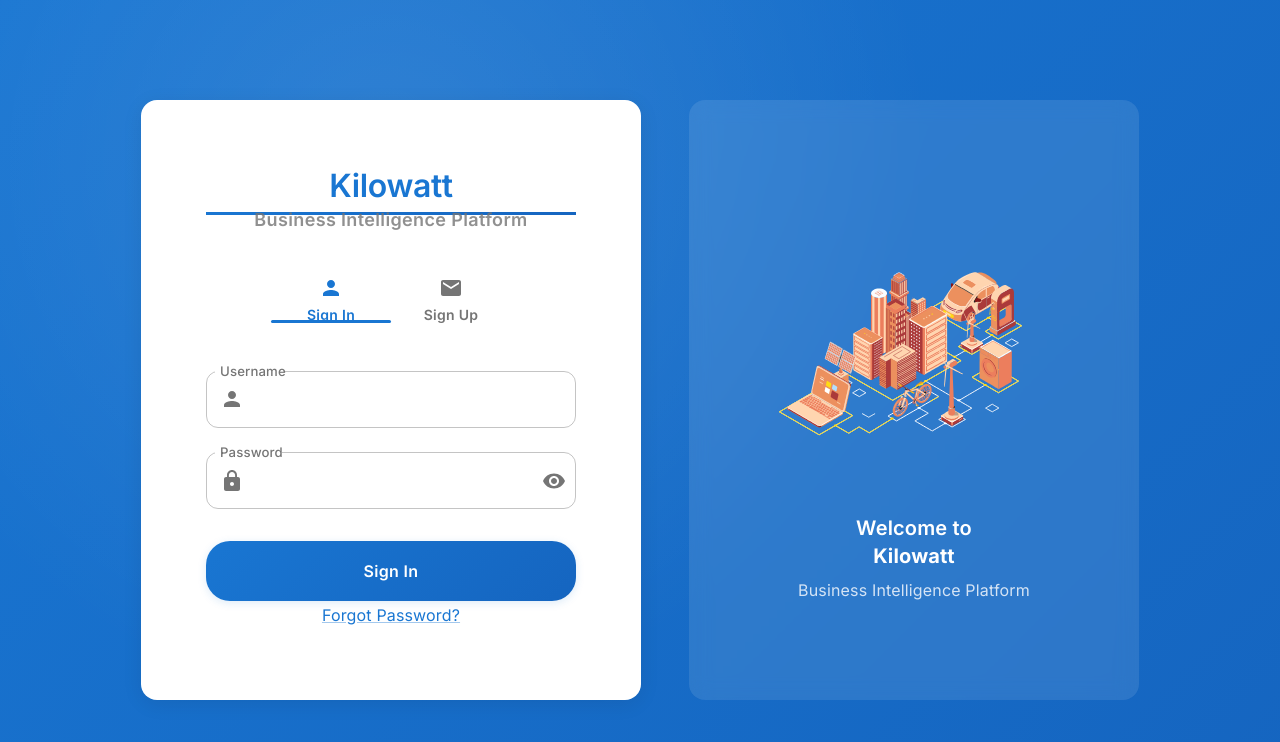
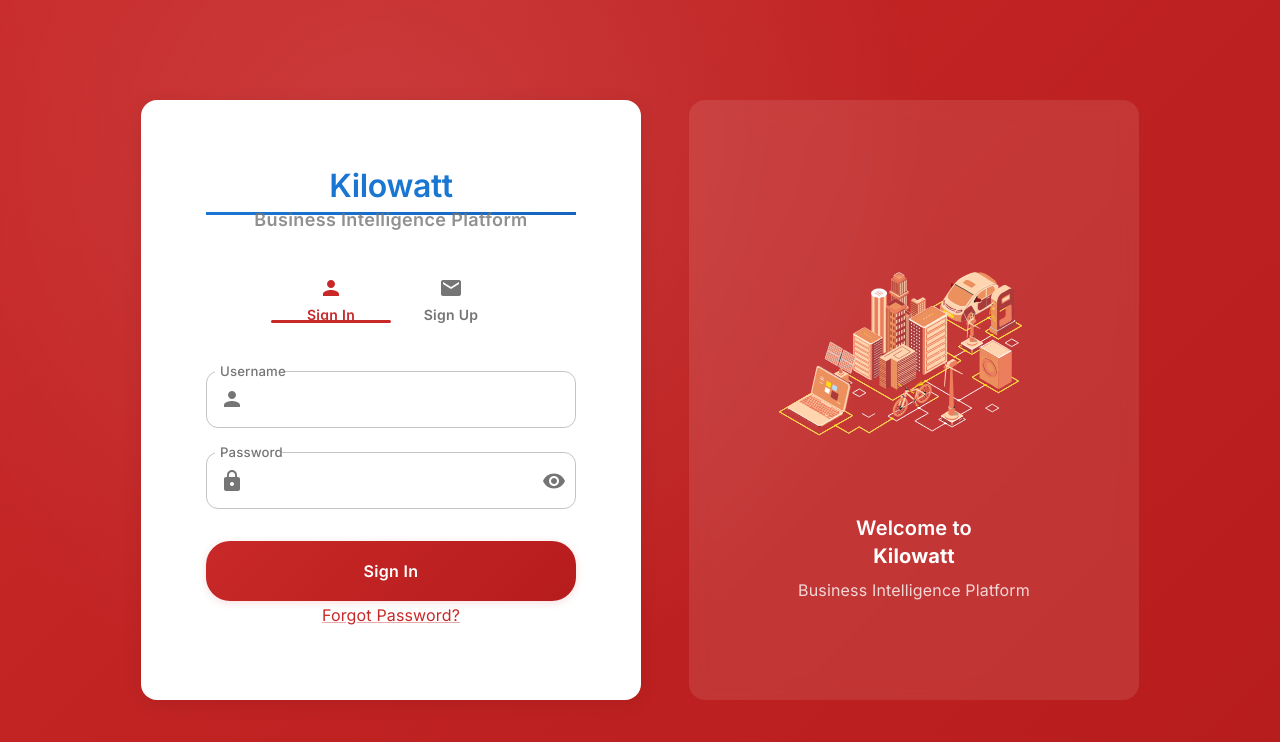
Before and after one commit to lcjthurston/Wireframe-Application-Plan, a React (Create React App) app: page / in a window 1280 px wide. Shown: the top 742 px of the page. Built offline with nearby package versions, Linux system fonts and the light colour scheme.

Commit message:
red theme

```diff
--- a/src/components/AccountDashboard/AccountDashboard.scss
+++ b/src/components/AccountDashboard/AccountDashboard.scss
@@ -6,7 +6,7 @@
 }
 
 .account-dashboard-app-bar {
-  background: linear-gradient(135deg, #1976d2 0%, #1565c0 100%);
+  background: linear-gradient(135deg, #C82828 0%, #B71C1C 100%);
   box-shadow: 0 2px 8px rgba(0,0,0,0.1);
 }
 
--- a/src/components/CommissionDashboard/CommissionDashboard.scss
+++ b/src/components/CommissionDashboard/CommissionDashboard.scss
@@ -6,7 +6,7 @@
 }
 
 .commission-app-bar {
-  background: linear-gradient(135deg, #1976d2 0%, #1565c0 100%);
+  background: linear-gradient(135deg, #C82828 0%, #B71C1C 100%);
   box-shadow: 0 2px 8px rgba(0,0,0,0.1);
 }
 
@@ -87,7 +87,7 @@
 .commission-stat-value {
   font-size: 2rem;
   font-weight: 700;
-  color: #1976d2;
+  color: #C82828;
 }
 
 .commission-stat-label {
--- a/src/components/DataEntryModal/DataEntryModal.scss
+++ b/src/components/DataEntryModal/DataEntryModal.scss
@@ -27,7 +27,7 @@
 }
 
 .data-entry-modal-header {
-  background: linear-gradient(135deg, #1976d2 0%, #1565c0 100%);
+  background: linear-gradient(135deg, #C82828 0%, #B71C1C 100%);
   color: white;
   padding: 24px 32px;
   display: flex;
@@ -287,11 +287,11 @@
   border: none;
 
   &.primary {
-    background: #1976d2;
+    background: #C82828;
     color: white;
 
     &:hover {
-      background: #1565c0;
+      background: #B71C1C;
     }
 
     &:disabled {
@@ -302,11 +302,11 @@
 
   &.secondary {
     background: transparent;
-    color: #1976d2;
-    border: 2px solid #1976d2;
+    color: #C82828;
+    border: 2px solid #C82828;
 
     &:hover {
-      background: rgba(25, 118, 210, 0.1);
+      background: rgba(200, 40, 40, 0.1);
     }
   }
 
--- a/src/components/EmailDraftDashboard/EmailDraftDashboard.scss
+++ b/src/components/EmailDraftDashboard/EmailDraftDashboard.scss
@@ -6,7 +6,7 @@
 }
 
 .email-draft-app-bar {
-  background: linear-gradient(135deg, #1976d2 0%, #1565c0 100%);
+  background: linear-gradient(135deg, #C82828 0%, #B71C1C 100%);
   box-shadow: 0 2px 8px rgba(0,0,0,0.1);
 }
 
--- a/src/components/HomePage/HomePage.scss
+++ b/src/components/HomePage/HomePage.scss
@@ -6,7 +6,7 @@
 }
 
 .home-app-bar {
-  background: linear-gradient(135deg, #1976d2 0%, #1565c0 100%);
+  background: linear-gradient(135deg, #C82828 0%, #B71C1C 100%);
   box-shadow: 0 2px 8px rgba(0,0,0,0.1);
 }
 
@@ -87,7 +87,7 @@
 .home-stat-value {
   font-size: 2rem;
   font-weight: 700;
-  color: #1976d2;
+  color: #C82828;
 }
 
 .home-stat-label {
--- a/src/components/LoginPage/LoginPage.scss
+++ b/src/components/LoginPage/LoginPage.scss
@@ -5,7 +5,7 @@
   justify-content: center;
   align-items: center;
   min-height: 100vh;
-  background: linear-gradient(135deg, #1976d2 0%, #1565c0 100%);
+  background: linear-gradient(135deg, #C82828 0%, #B71C1C 100%);
   position: relative;
   overflow: hidden;
 
--- a/src/components/ManagerDashboard/ManagerDashboard.scss
+++ b/src/components/ManagerDashboard/ManagerDashboard.scss
@@ -6,7 +6,7 @@
 }
 
 .manager-dashboard-app-bar {
-  background: linear-gradient(135deg, #1976d2 0%, #1565c0 100%);
+  background: linear-gradient(135deg, #C82828 0%, #B71C1C 100%);
   box-shadow: 0 2px 8px rgba(0,0,0,0.1);
 }
 
@@ -234,8 +234,8 @@
 }
 
 .manager-dashboard-status-pending {
-  background-color: #e3f2fd;
-  color: #1976d2;
+  background-color: #ffebee;
+  color: #C82828;
 }
 
 .manager-dashboard-status-super-flagged {
--- a/src/components/ProviderDashboard/ProviderDashboard.scss
+++ b/src/components/ProviderDashboard/ProviderDashboard.scss
@@ -6,7 +6,7 @@
 }
 
 .provider-dashboard-app-bar {
-  background: linear-gradient(135deg, #1976d2 0%, #1565c0 100%);
+  background: linear-gradient(135deg, #C82828 0%, #B71C1C 100%);
   box-shadow: 0 2px 8px rgba(0,0,0,0.1);
 }
 
--- a/src/components/SystemHealthDashboard/SystemHealthDashboard.scss
+++ b/src/components/SystemHealthDashboard/SystemHealthDashboard.scss
@@ -6,7 +6,7 @@
 }
 
 .system-health-app-bar {
-  background: linear-gradient(135deg, #1976d2 0%, #1565c0 100%);
+  background: linear-gradient(135deg, #C82828 0%, #B71C1C 100%);
   box-shadow: 0 2px 8px rgba(0,0,0,0.1);
 }
 
@@ -87,7 +87,7 @@
 .system-health-stat-value {
   font-size: 2rem;
   font-weight: 700;
-  color: #1976d2;
+  color: #C82828;
 }
 
 .system-health-stat-label {
--- a/src/components/TaskQueue/TaskQueue.scss
+++ b/src/components/TaskQueue/TaskQueue.scss
@@ -6,7 +6,7 @@
 }
 
 .task-queue-app-bar {
-  background: linear-gradient(135deg, #1976d2 0%, #1565c0 100%);
+  background: linear-gradient(135deg, #C82828 0%, #B71C1C 100%);
   box-shadow: 0 2px 8px rgba(0,0,0,0.1);
 }
 
--- a/src/theme.js
+++ b/src/theme.js
@@ -1,25 +1,26 @@
 import { createTheme } from '@mui/material/styles';
+import colors from './assets/colors';
 
 const theme = createTheme({
   palette: {
     primary: {
-      main: '#1976d2',
-      light: '#42a5f5',
-      dark: '#1565c0',
+      main: colors.primary,        // '#C82828' - Deep red
+      light: '#E57373',            // Lighter red
+      dark: '#B71C1C',             // Darker red
       contrastText: '#ffffff',
     },
     secondary: {
-      main: '#424242',
-      light: '#6d6d6d',
-      dark: '#1b1b1b',
+      main: colors.accent1,        // '#E68228' - Orange
+      light: colors.accent5,       // '#F0A078' - Peach
+      dark: colors.accent4,        // '#DC5028' - Red-orange
       contrastText: '#ffffff',
     },
     background: {
       default: '#fafafa',
-      paper: '#ffffff',
+      paper: colors.background,    // '#FFFFFF'
     },
     text: {
-      primary: '#212121',
+      primary: colors.text,        // '#222222'
       secondary: '#757575',
     },
     success: {
@@ -28,19 +29,19 @@ const theme = createTheme({
       dark: '#1b5e20',
     },
     warning: {
-      main: '#ed6c02',
-      light: '#ff9800',
-      dark: '#e65100',
+      main: colors.accent6,        // '#F0A028' - Golden orange
+      light: colors.accent1,       // '#E68228' - Orange
+      dark: colors.accent3,        // '#E65A28' - Deep orange
     },
     error: {
-      main: '#d32f2f',
-      light: '#ef5350',
-      dark: '#c62828',
+      main: colors.primary,        // '#C82828' - Deep red
+      light: '#E57373',
+      dark: '#B71C1C',
     },
     info: {
-      main: '#0288d1',
-      light: '#03a9f4',
-      dark: '#01579b',
+      main: colors.accent2,        // '#E66E28' - Orange-brown
+      light: colors.accent5,       // '#F0A078' - Peach
+      dark: colors.accent4,        // '#DC5028' - Red-orange
     },
     grey: {
       50: '#fafafa',
@@ -129,10 +130,10 @@ const theme = createTheme({
           fontSize: '0.875rem',
           fontWeight: 600,
           textTransform: 'none',
-          boxShadow: '0 2px 8px rgba(25, 118, 210, 0.15)',
+          boxShadow: `0 2px 8px rgba(200, 40, 40, 0.15)`, // Red shadow
           transition: 'all 0.2s ease-in-out',
           '&:hover': {
-            boxShadow: '0 4px 16px rgba(25, 118, 210, 0.25)',
+            boxShadow: `0 4px 16px rgba(200, 40, 40, 0.25)`, // Red shadow
             transform: 'translateY(-1px)',
           },
           '&:active': {
@@ -140,9 +141,9 @@ const theme = createTheme({
           },
         },
         contained: {
-          background: 'linear-gradient(135deg, #1976d2 0%, #1565c0 100%)',
+          background: `linear-gradient(135deg, ${colors.primary} 0%, #B71C1C 100%)`, // Red gradient
           '&:hover': {
-            background: 'linear-gradient(135deg, #1565c0 0%, #0d47a1 100%)',
+            background: `linear-gradient(135deg, #B71C1C 0%, #8B0000 100%)`, // Darker red gradient
           },
         },
         outlined: {
@@ -153,7 +154,7 @@ const theme = createTheme({
         },
         text: {
           '&:hover': {
-            backgroundColor: 'rgba(25, 118, 210, 0.04)',
+            backgroundColor: 'rgba(200, 40, 40, 0.04)', // Red hover background
           },
         },
         sizeLarge: {
@@ -172,10 +173,10 @@ const theme = createTheme({
           '& .MuiOutlinedInput-root': {
             borderRadius: 12,
             '&:hover fieldset': {
-              borderColor: '#1976d2',
+              borderColor: colors.primary, // Red border on hover
             },
             '&.Mui-focused fieldset': {
-              borderColor: '#1976d2',
+              borderColor: colors.primary, // Red border when focused
               borderWidth: 2,
             },
           },
@@ -213,7 +214,7 @@ const theme = createTheme({
       styleOverrides: {
         root: {
           '& .MuiTabs-indicator': {
-            backgroundColor: '#1976d2',
+            backgroundColor: colors.primary, // Red indicator
             height: 3,
             borderRadius: 2,
           },
@@ -228,7 +229,7 @@ const theme = createTheme({
           fontSize: '0.875rem',
           minWidth: 120,
           '&.Mui-selected': {
-            color: '#1976d2',
+            color: colors.primary, // Red text when selected
           },
         },
       },
@@ -246,7 +247,7 @@ const theme = createTheme({
         root: {
           borderRadius: 12,
           '&:hover': {
-            backgroundColor: 'rgba(25, 118, 210, 0.04)',
+            backgroundColor: 'rgba(200, 40, 40, 0.04)', // Red hover background
           },
         },
       },
```
Also changed, not shown: 1 other file (tests, documents, lock files or other folders).
